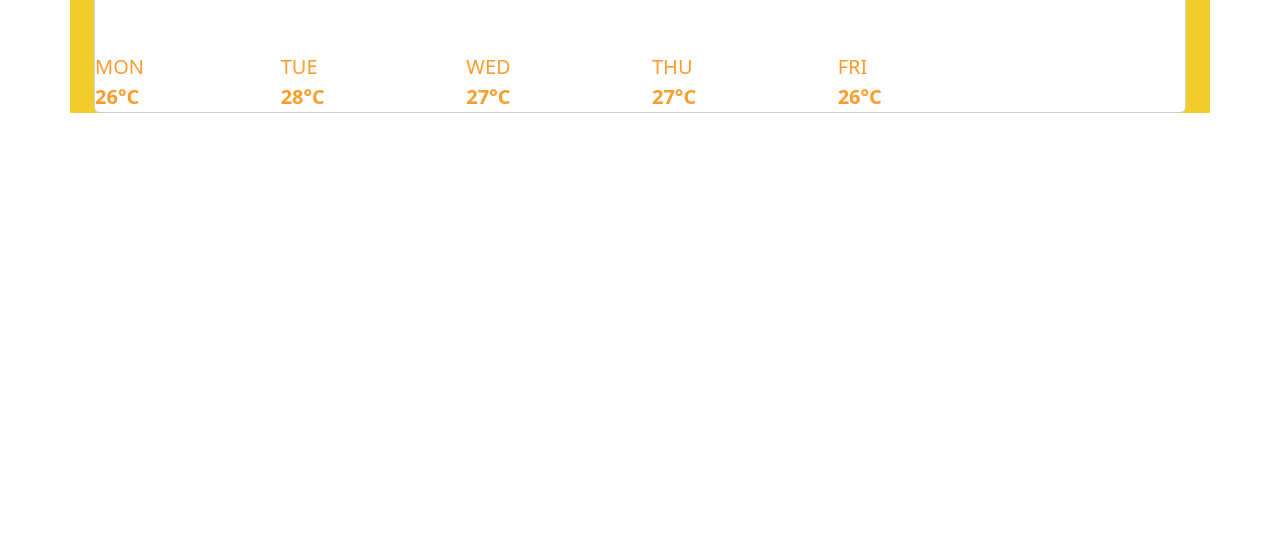
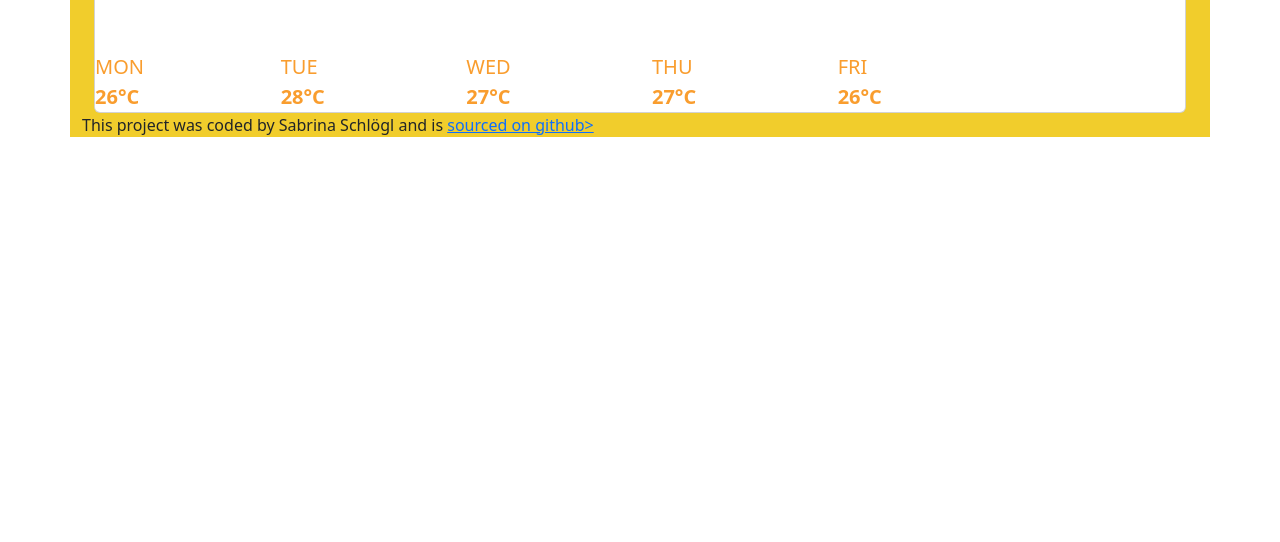
Before and after one commit to SabrinaSchloegl/AppWeather, a plain HTML site: page index.html in a window 1280 px wide. Shown: the part 258-800 px from the top of the page. Drawn offline with nearby package versions, Linux system fonts and the light colour scheme.

Commit message:
added github link
a href

```diff
--- a/index.html
+++ b/index.html
@@ -99,5 +99,6 @@
       </div>
       <script src="src/index.js"></script>
     </div>
+    This project was coded by Sabrina Schlögl and is <a href="https://github.com/SabrinaSchloegl/AppWeather">sourced on github></a>
   </body>
 </html>
```
